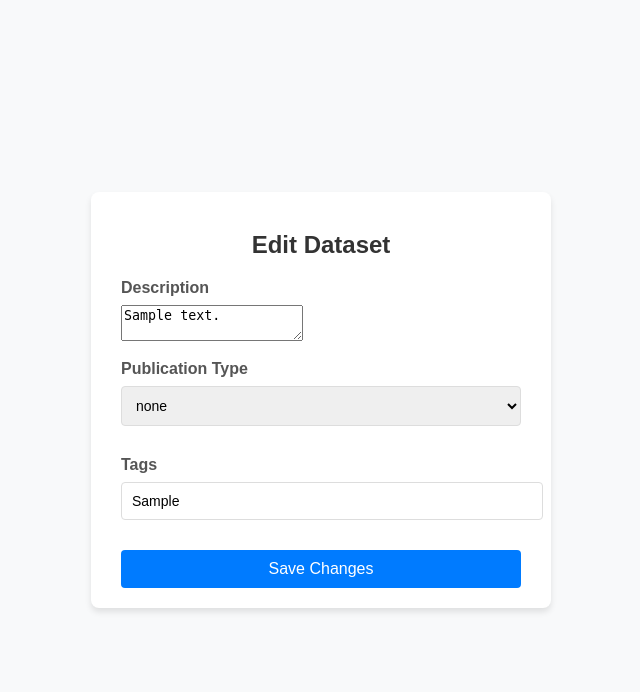
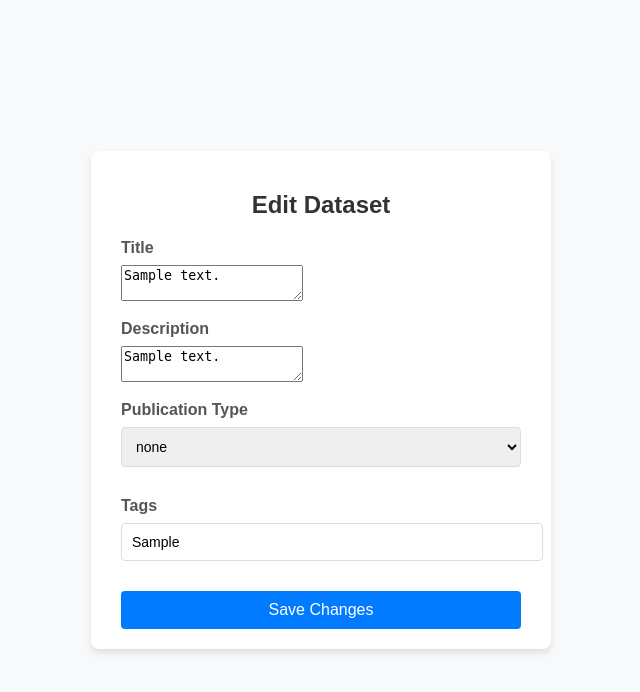
Before and after one commit to TostaHub/tostahub-uvlhub, a Flask app: page /dataset/1/edit in a window 1280 px wide. Shown: the top 692 px of the page, without its empty margins (319-959 px from the left). Run offline with Flask 3, Linux system fonts and the light colour scheme; a user stored in the database is signed in; tables that the repository leaves empty hold one stand-in row (values such as "Sample post"); parts of the project's set-up code (start-up, migrations or seed data) failed here and were passed over.

Commit message:
Fix: Add title editable

```diff
--- a/app/modules/dataset/forms.py
+++ b/app/modules/dataset/forms.py
@@ -6,6 +6,7 @@ from wtforms.validators import DataRequired, URL, Optional
 from app.modules.dataset.models import PublicationType
 
 class EditDatasetForm(FlaskForm):
+    title = TextAreaField('Title', validators=[DataRequired()])
     description = TextAreaField('Description', validators=[DataRequired()])
     publication_type = SelectField(
         'Publication Type',
--- a/app/modules/dataset/routes.py
+++ b/app/modules/dataset/routes.py
@@ -304,15 +304,19 @@ def edit_dataset(dataset_id):
     # Obtener el dataset a partir de su ID
     dataset = DataSetService().get_by_id(dataset_id)
 
+    # Verificar si el dataset existe
+    if dataset is None:
+        abort(404)  # Manejo de error si el dataset no existe
+
     # Verificar si el usuario logueado es el propietario del dataset
     if dataset.user_id != current_user.id:
-        # Si el usuario no es el propietario, mostrar un error 403 (Prohibido)
-        abort(403)
+        abort(403)  # Si el usuario no es el propietario, mostrar un error 403 (Prohibido)
 
     form = EditDatasetForm()
 
     if form.validate_on_submit():
         # Asignar valores del formulario al modelo DSMetaData
+        dataset.ds_meta_data.title = form.title.data
         dataset.ds_meta_data.description = form.description.data
         dataset.ds_meta_data.publication_type = PublicationType[form.publication_type.data]
         dataset.ds_meta_data.tags = form.tags.data
@@ -320,10 +324,11 @@ def edit_dataset(dataset_id):
         # Guardar los cambios en la base de datos
         DataSetService().update(dataset)
 
-        flash("Dataset updated successfully", "success")
+        flash("Dataset updated successfully", "success")  # Mensaje de éxito
         return redirect(url_for('dataset.view_dataset', dataset_id=dataset_id))
 
     # Pre-popular el formulario con los datos existentes del dataset
+    form.title.data = dataset.ds_meta_data.description
     form.description.data = dataset.ds_meta_data.description
     form.publication_type.data = dataset.ds_meta_data.publication_type.name
     form.tags.data = dataset.ds_meta_data.tags
--- a/app/modules/dataset/templates/dataset/edit_dataset.html
+++ b/app/modules/dataset/templates/dataset/edit_dataset.html
@@ -75,6 +75,10 @@
         <form method="POST" action="{{ url_for('dataset.edit_dataset', dataset_id=dataset.id) }}">
             {{ form.hidden_tag() }}
             <div class="form-group">
+                <label for="title">Title</label>
+                {{ form.title(size=60) }}
+            </div>
+            <div class="form-group">
                 <label for="description">Description</label>
                 {{ form.description(size=60) }}
             </div>
```
